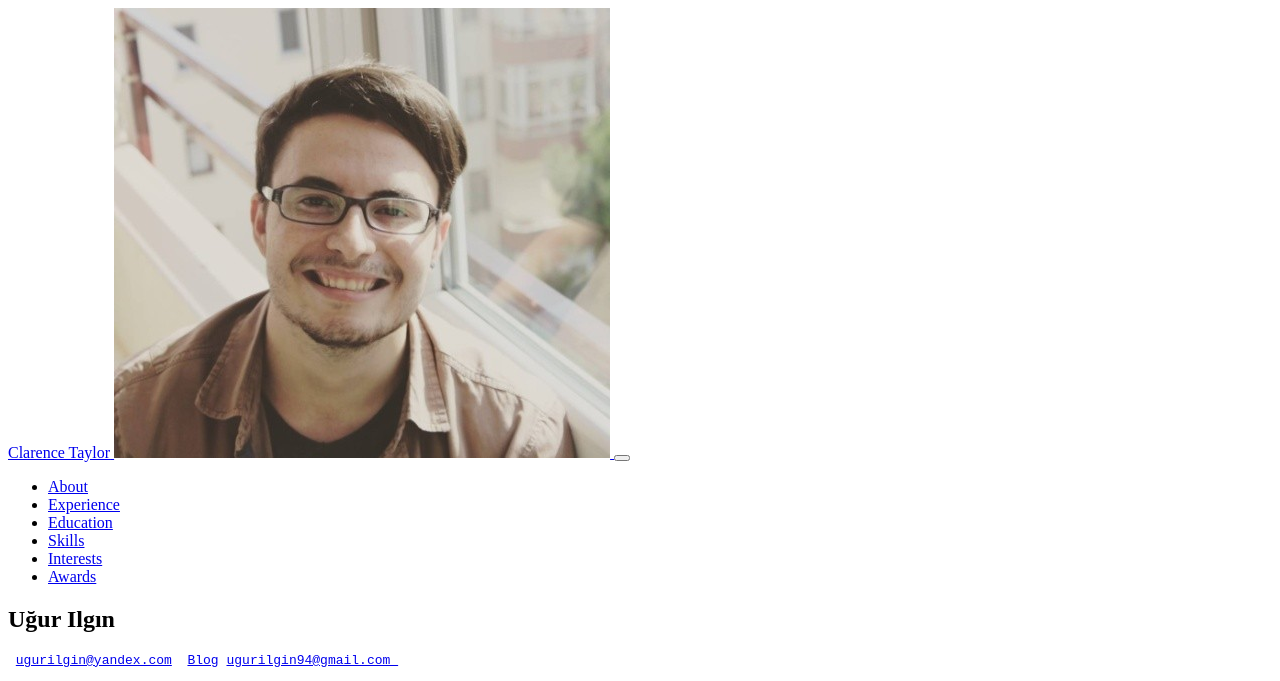
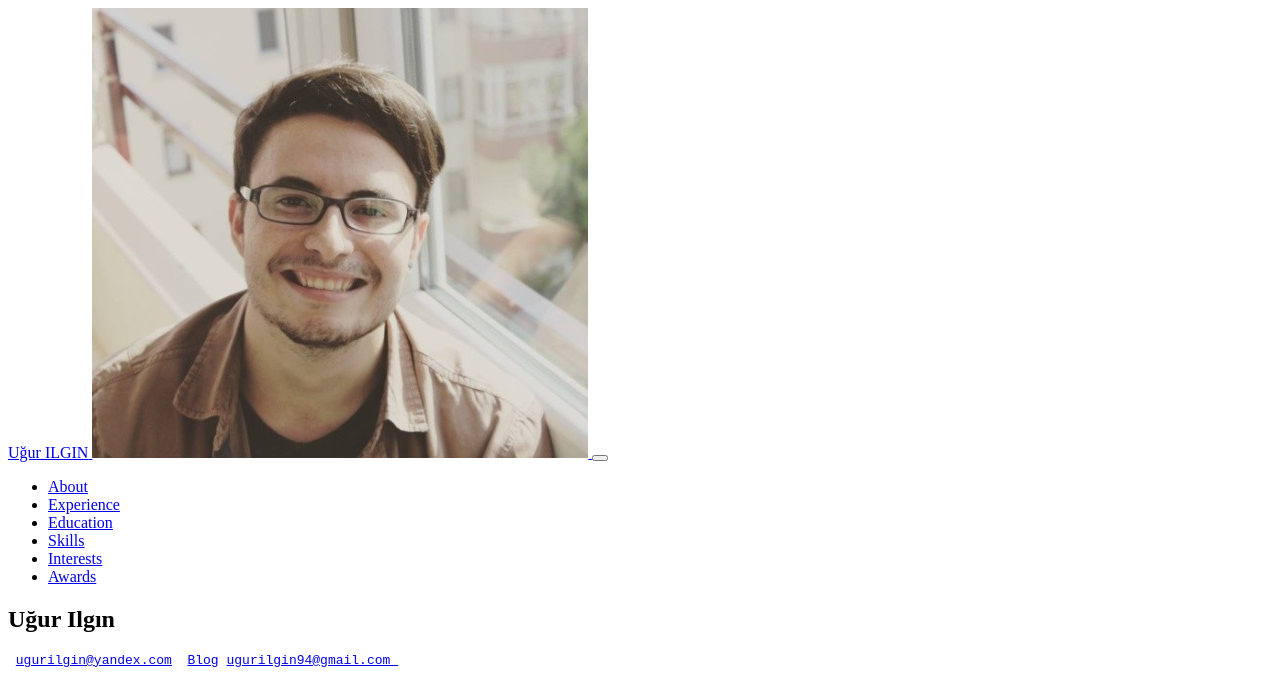
Before and after one commit to ugurilgin/ugurilgin.github.io, a website with bundled scripts: page index.html in a window 1280 px wide. Shown: the top 681 px of the page. Built offline with nearby package versions, Linux system fonts and the light colour scheme; a web font is replaced by a local one.

Commit message:
Update index.html

```diff
--- a/index.html
+++ b/index.html
@@ -27,7 +27,7 @@
 
   <nav class="navbar navbar-expand-lg navbar-dark bg-primary fixed-top" id="sideNav">
     <a class="navbar-brand js-scroll-trigger" href="#page-top">
-      <span class="d-block d-lg-none">Clarence Taylor</span>
+      <span class="d-block d-lg-none">Uğur ILGIN</span>
       <span class="d-none d-lg-block">
         <img class="img-fluid img-profile rounded-circle mx-auto mb-2" src="img/profile.png" alt="">
       </span>
```
